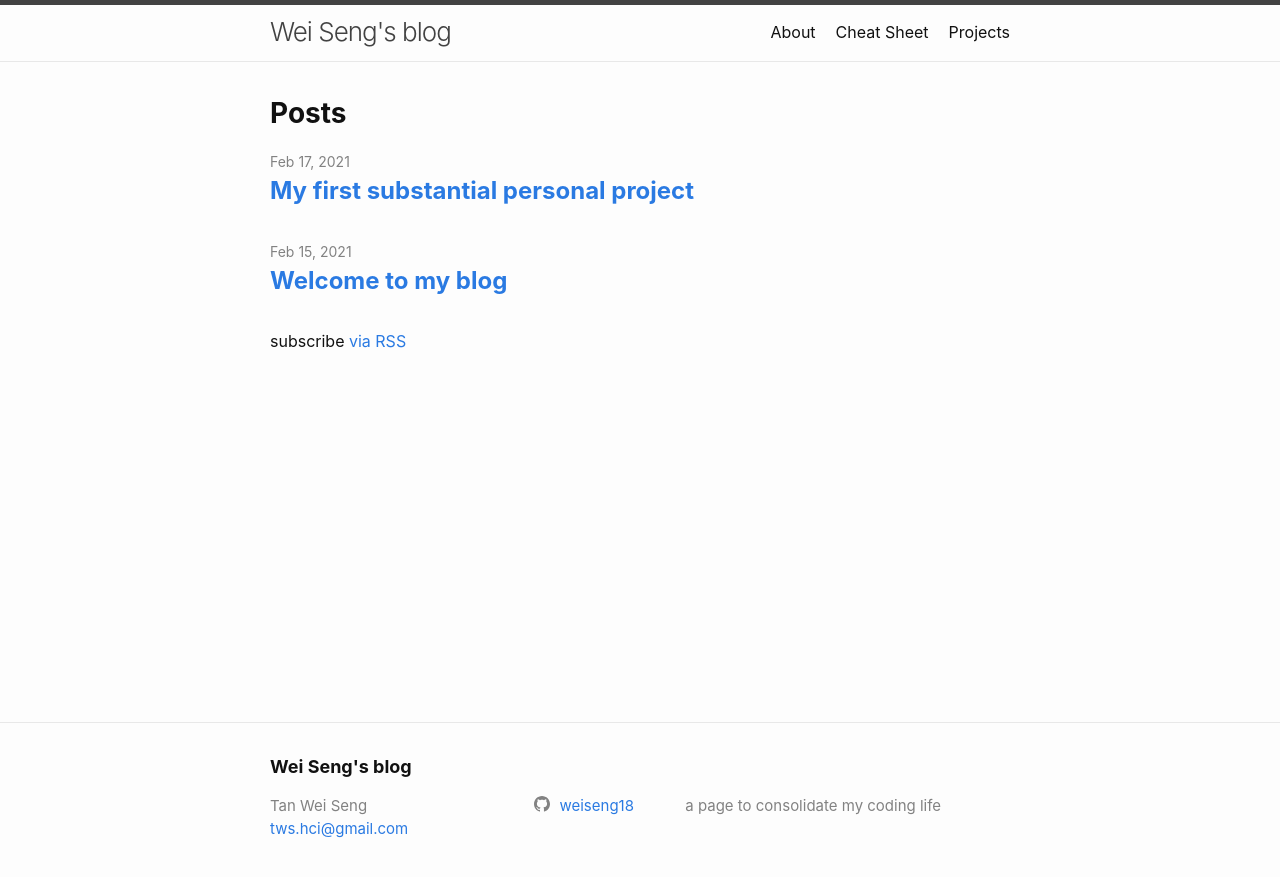
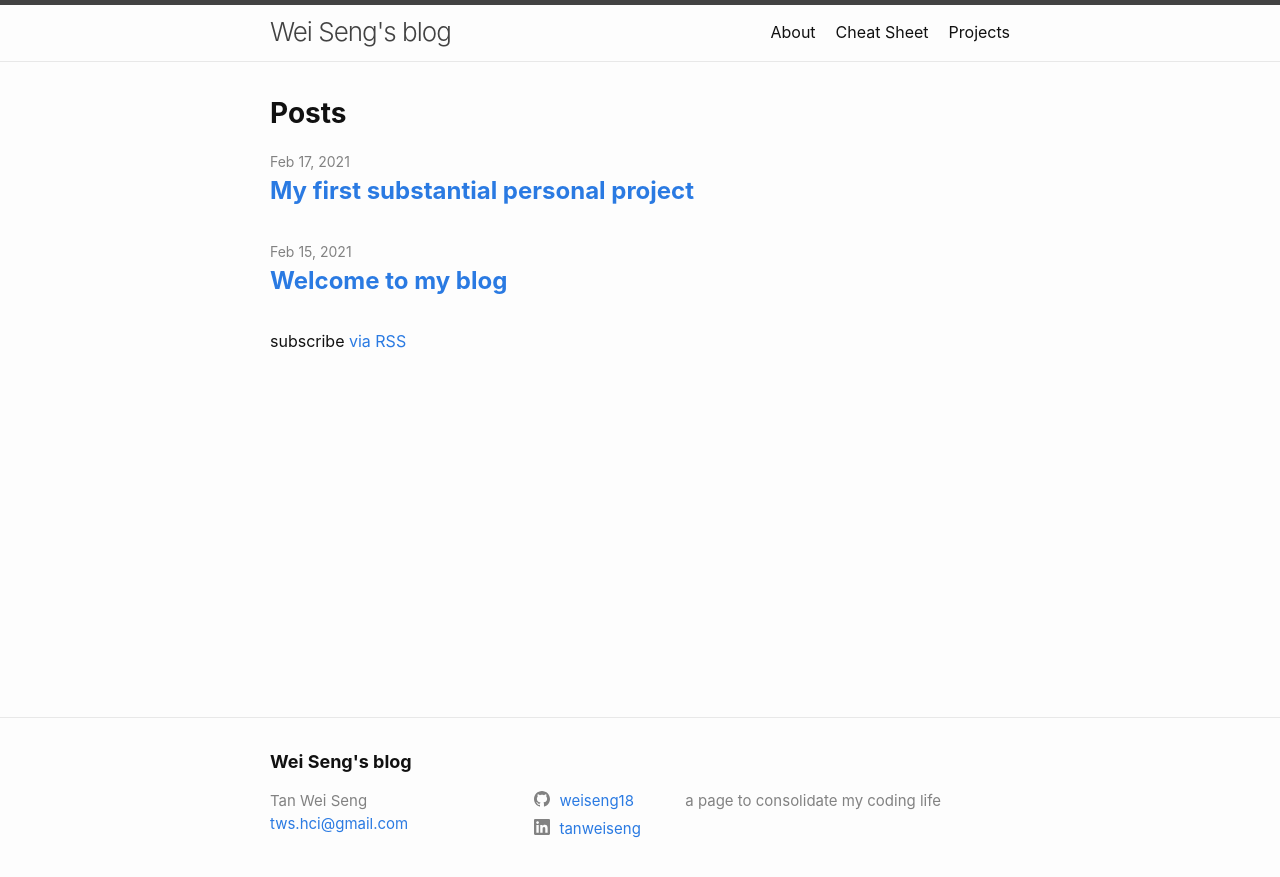
Before and after one commit to weiseng18/archived-blog, a Jekyll site: the page built from index.md, in a window 1280 px wide. Shown: the top 877 px of the page. Built offline with Jekyll 4.4.1, drawn with Linux system fonts in a browser that asks for light colours.

Commit message:
[config] add linkedin username

```diff
--- a/_config.yml
+++ b/_config.yml
@@ -25,6 +25,7 @@ description: >- # this means to ignore newlines until "baseurl:"
 baseurl: "" # the subpath of your site, e.g. /blog
 url: "" # the base hostname & protocol for your site, e.g. http://example.com
 github_username: weiseng18
+linkedin_username: tanweiseng
 author: Tan Wei Seng
 
 # Google Analytics
```
